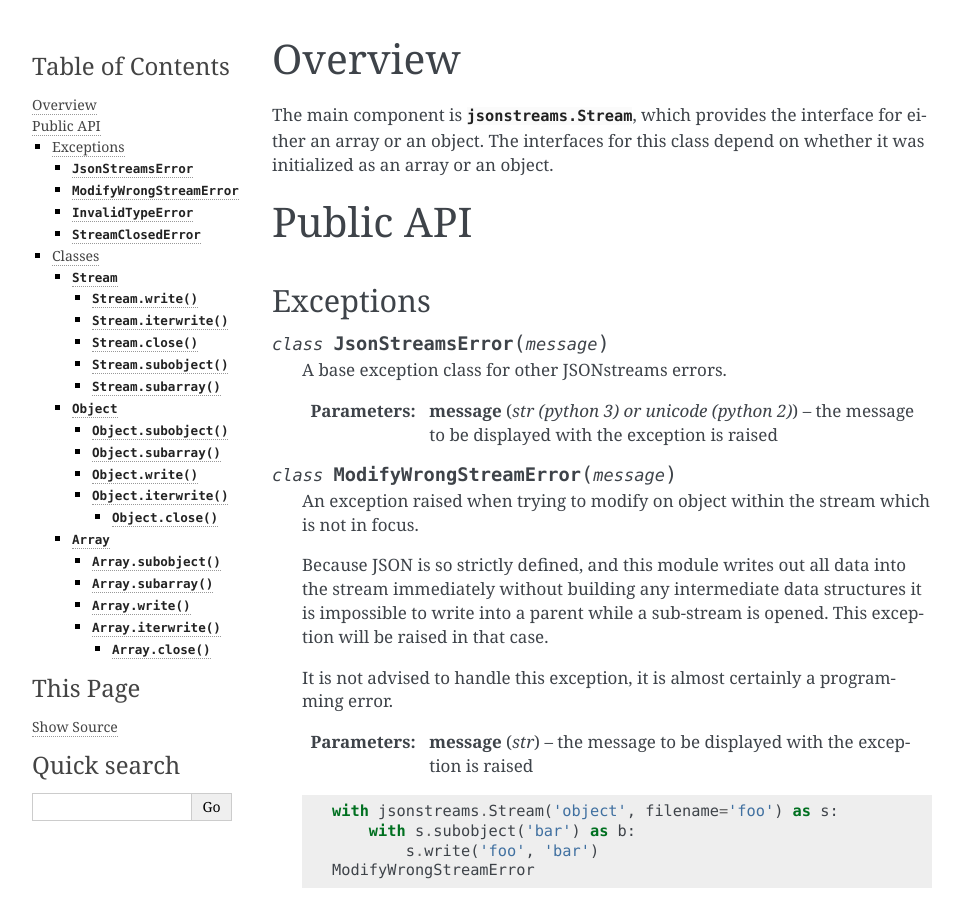
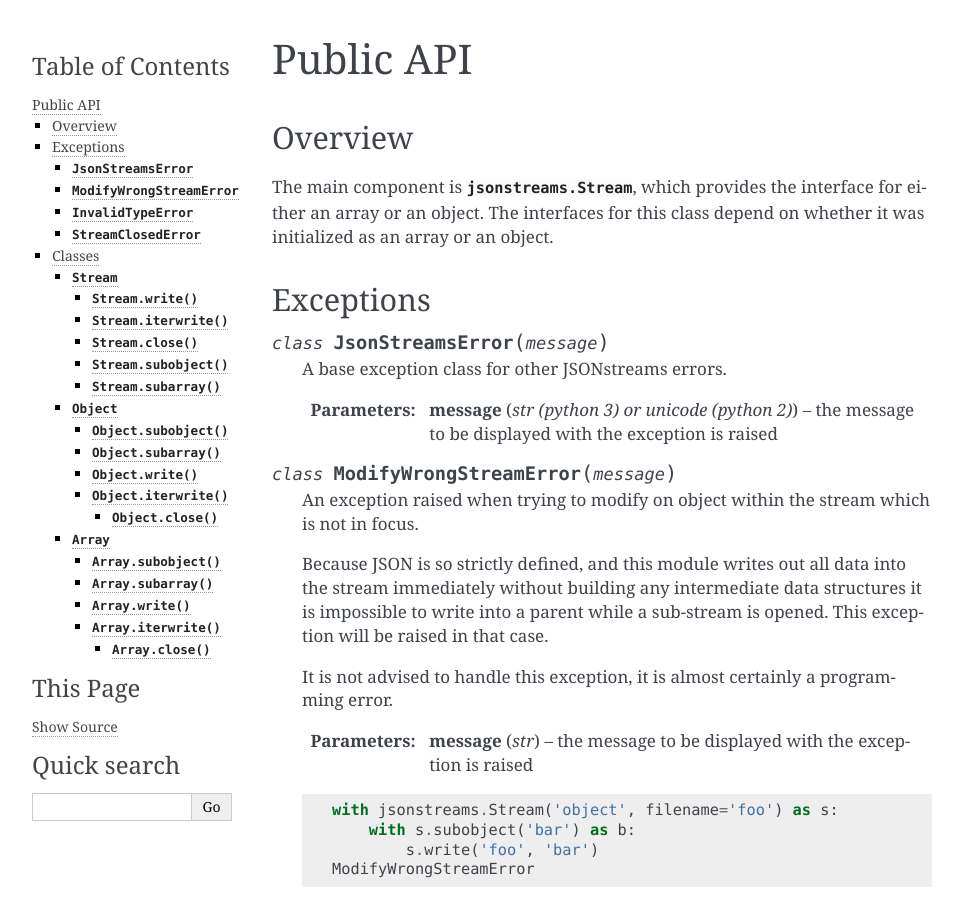
Before and after one commit to dcbaker/jsonstreams, a Sphinx documentation site: the page built from docs/source/api.rst, in a window 1280 px wide and 900 px high. Shown: the whole window, without its empty margins (148-1111 px from the left). Built offline with Sphinx 7.4.7, drawn with Linux system fonts in a browser that asks for light colours.

```diff
--- a/docs/source/api.rst
+++ b/docs/source/api.rst
@@ -1,13 +1,13 @@
+Public API
+==========
+
+
 Overview
-========
+--------
 
 The main component is :class:`jsonstreams.Stream`, which provides the interface
 for either an array or an object. The interfaces for this class depend on
 whether it was initialized as an array or an object.
-
-
-Public API
-==========
 
 
 Exceptions
```
